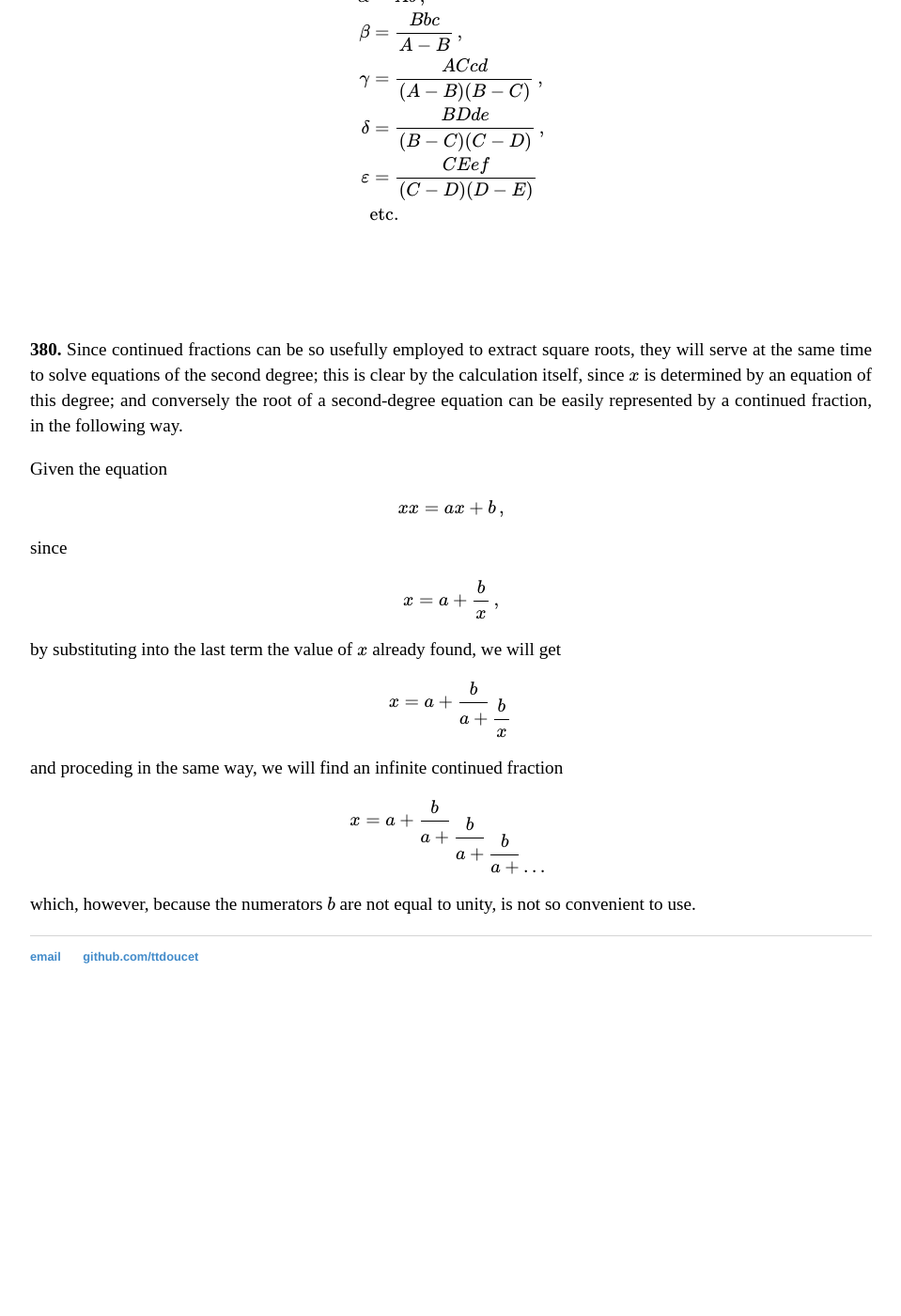
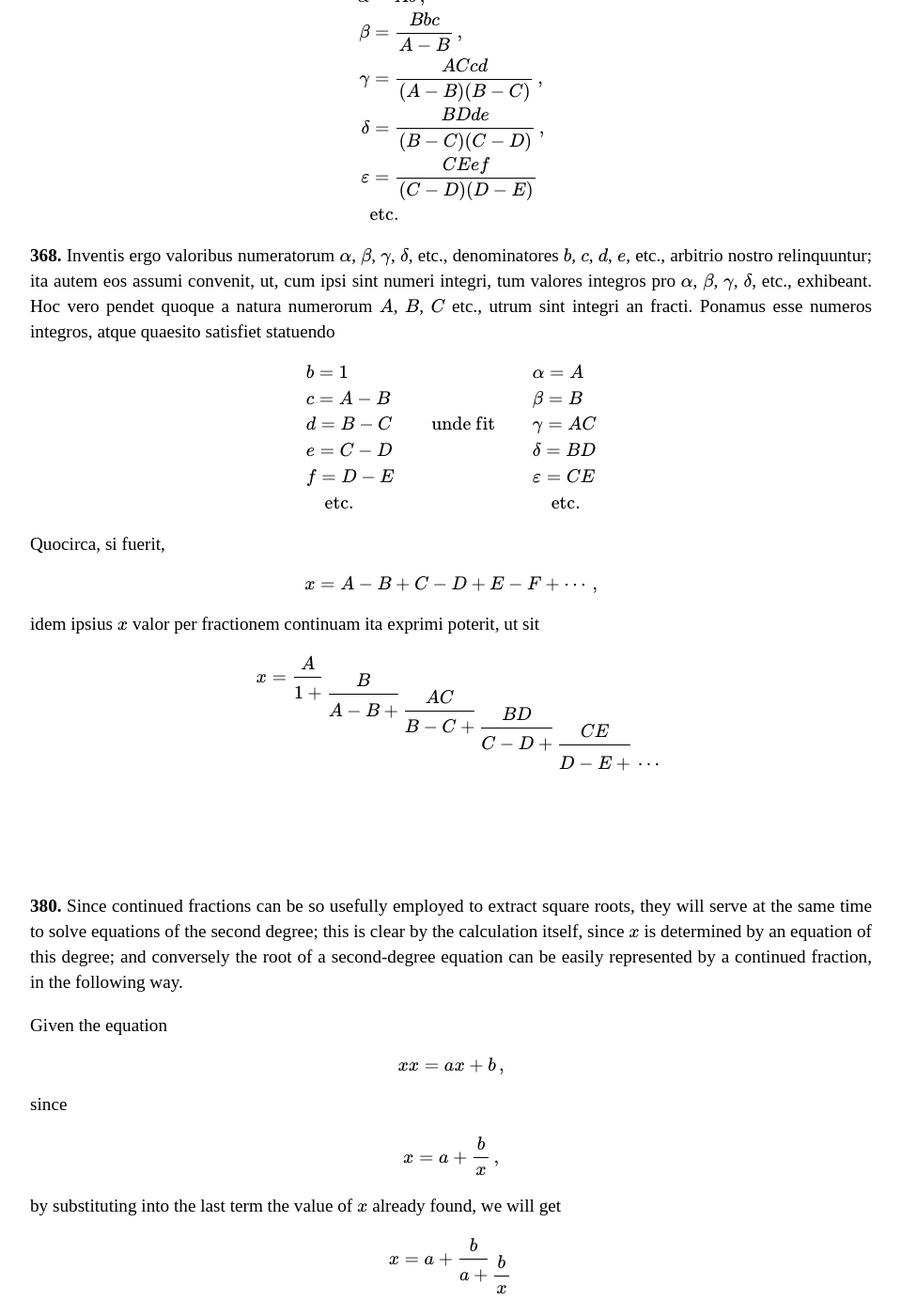
Before and after one commit to ttdoucet/ttdoucet.github.io, a Jekyll site: the page built from euler/e101-en.html, in a window 1280 px wide and 1400 px high, scrolled down 7204 px. Shown: the whole window at 94% size, without its empty margins (160-1119 px from the left). Built offline with Jekyll 4.4.1, drawn with Linux system fonts in a browser that asks for light colours; formulas are drawn with MathJax 3; before the commit the page ends 8291 px from its top, so only the background shows below that.

Commit message:
Changed typesetting of equation.

```diff
--- a/euler/e101-en.html
+++ b/euler/e101-en.html
@@ -399,7 +399,6 @@ Then if they are multiplied together in pairs, we will have
 \hbox{etc.}\cr
 \end{array}
 
-
 From which, since
 
 \begin{equation}
@@ -417,6 +416,35 @@ we will have
 \varepsilon &= {CEef \over (C-D)(D-E)} \cr
 &\hbox{etc.}\cr
 \end{aligned}
+
+<p><esec>368.</esec>
+Inventis ergo valoribus numeratorum \(\alpha\), \(\beta\), \(\gamma\), \(\delta\),  etc., denominatores
+\(b\), \(c\), \(d\), \(e\), etc., arbitrio nostro relinquuntur; ita autem eos assumi convenit,
+ut, cum ipsi sint numeri integri, tum valores integros pro \(\alpha\), \(\beta\), \(\gamma\), \(\delta\), etc.,
+exhibeant. Hoc vero pendet quoque a natura numerorum \(A\), \(B\), \(C\) etc.,
+utrum sint integri an fracti. Ponamus esse numeros integros, atque quaesito
+satisfiet statuendo
+
+\begin{array}{lll}
+\displaystyle{b = 1} &  &  \displaystyle{\alpha = A} \cr
+\displaystyle{c = A-B} & &  \displaystyle{\beta = B} \cr
+\displaystyle{d = B-C} & \quad\hbox{unde fit}\quad &  \displaystyle{\gamma = AC} \cr
+\displaystyle{e = C-D} & & \displaystyle{\delta = BD} \cr
+\displaystyle{f = D-E} & & \displaystyle{\varepsilon = CE} \cr
+\quad\hbox{etc.} & & \quad\hbox{etc.}\cr
+\end{array}
+
+Quocirca, si fuerit,
+
+\begin{equation}
+x = A-B+C-D+E-F+\cdots\,,
+\end{equation}
+
+idem ipsius \(x\) valor per fractionem continuam ita exprimi poterit, ut sit
+
+\begin{equation}
+x = {\cofrac A 1 {\cofrac B {A-B} {\cofrac {AC} {B-C} {\cofrac {BD} {C-D} {\cofrac {CE} {D-E} \tailfrac }}}}}
+\end{equation}
 
 
 <br><br><br>
```
Also changed, not shown: euler/e101.html (+4 -4 lines).
